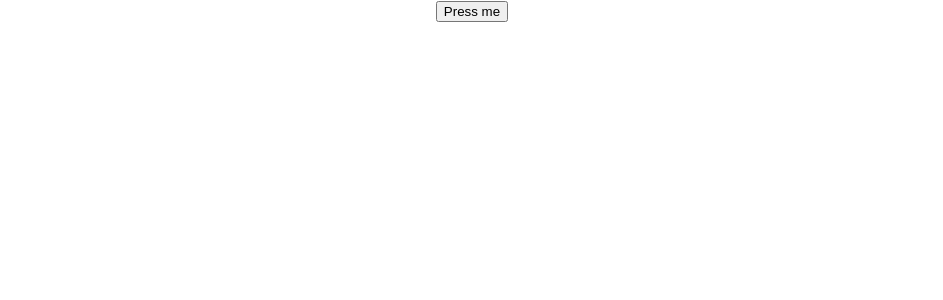
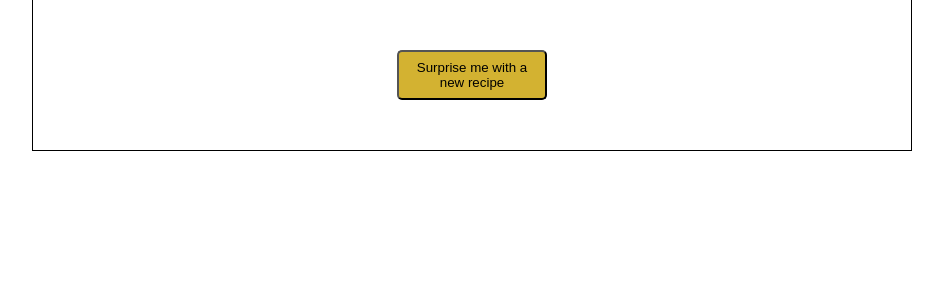
Before and after one commit to alicefirminger/recipeApp, a React (Create React App) app in the folder my-app/: page / in a window 1280 px wide. Shown: the top 300 px of the page, without its empty margins (168-1111 px from the left). Built offline with nearby package versions, Linux system fonts and the light colour scheme.

Commit message:
did some css styling

```diff
--- a/my-app/src/components/App/App.css
+++ b/my-app/src/components/App/App.css
@@ -1,38 +1,42 @@
 .App {
-  text-align: center;
+	display: flex;
+	flex-direction: column;
+	text-align: center;
+	justify-content: center;
+	align-items: center;
+	margin: 0px 200px 0px 200px;
+	font-style: Lato;
+	letter-spacing: 2px;
+	font-size: 20px;
+	border-left: solid 1px black;
+	border-right: solid 1px black;
+	border-bottom: solid 1px black;
+	padding: 50px;
 }
 
-.App-logo {
-  height: 40vmin;
-  pointer-events: none;
+.instructions {
+	text-align: left;
 }
 
-@media (prefers-reduced-motion: no-preference) {
-  .App-logo {
-    animation: App-logo-spin infinite 20s linear;
-  }
+button {
+	background-color: rgb(211, 178, 49);
+	width: 150px;
+	height: 50px;
+	border-radius: 5px;
+	opacity: 1;
+	transition: 0.3s;
+	display: inline-block;
+	text-decoration: none;
+	cursor: pointer;
 }
 
-.App-header {
-  background-color: #282c34;
-  min-height: 100vh;
-  display: flex;
-  flex-direction: column;
-  align-items: center;
-  justify-content: center;
-  font-size: calc(10px + 2vmin);
-  color: white;
+.close-button {
+	background-color: #d64933;
+	width: 150px;
+	height: 50px;
 }
 
-.App-link {
-  color: #61dafb;
+button:hover {
+	opacity: 0.6;
+	cursor: pointer;
 }
-
-@keyframes App-logo-spin {
-  from {
-    transform: rotate(0deg);
-  }
-  to {
-    transform: rotate(360deg);
-  }
-}
--- a/my-app/src/components/App/App.js
+++ b/my-app/src/components/App/App.js
@@ -1,18 +1,20 @@
-import './App.css';
-import RecipeText from '../RecipeText/index';
-import React, { useState } from 'react';
+import "./App.css";
+import RecipeText from "../RecipeText/index";
+import React, { useState } from "react";
 
 function App() {
 	const [showRecipe, setShowRecipe] = useState(false);
 
 	function handleClick() {
 		setShowRecipe(true);
-    console.log('Button clicked');
+		console.log("Button clicked");
 	}
 
 	return (
 		<div className="App">
-      <button onClick={handleClick}>Press me</button>
+			<button onClick={handleClick}>
+				Surprise me with a new recipe
+			</button>
 			{showRecipe && <RecipeText setShowRecipe={setShowRecipe} />}
 		</div>
 	);
--- a/my-app/src/components/RecipeText/index.js
+++ b/my-app/src/components/RecipeText/index.js
@@ -1,23 +1,24 @@
 import { useState, useEffect } from "react";
 import React from "react";
 
-function RecipeText({setShowRecipe}) {
+function RecipeText({ setShowRecipe }) {
 	const [recipe, setRecipe] = useState("");
 	const [instructions, setInstructions] = useState("");
 	const [image, setImage] = useState(null);
 	useEffect(() => {
 		async function getRecipe() {
-        const response = await fetch("https://www.themealdb.com/api/json/v1/1/random.php");
+			const response = await fetch(
+				"https://www.themealdb.com/api/json/v1/1/random.php"
+			);
 			const data = await response.json();
-        setRecipe(data.meals[0].strMeal)
-        setInstructions(data.meals[0].strInstructions)
-        setImage(data.meals[0].strMealThumb)
-        console.log('RecipeText component rendered');
+			setRecipe(data.meals[0].strMeal);
+			setInstructions(data.meals[0].strInstructions);
+			setImage(data.meals[0].strMealThumb);
+			console.log("RecipeText component rendered");
 
 			// console.log(data.meals[0].strMeal)
 			// console.log(data.meals[0].strInstructions)
 			// console.log(data.meals[0].strMealThumb)
-
 		}
 
 		getRecipe();
@@ -25,11 +26,15 @@ function RecipeText({setShowRecipe}) {
 
 	return (
 		<div className="recipe-text">
-        <h2>Recipe Instructions:</h2>
-        <p>{recipe}</p>
-        <p>{instructions}</p>
-        <img src = {image} alt="img of meal"/>
-        <button onClick={() => setShowRecipe(false)}>Close Recipe</button>
+			<h1>{recipe}</h1>
+			<img
+				src={image}
+				alt="img of meal"
+				style={{ width: "400px", height: "auto" }}
+			/>
+			<div className="recipe-container"><h2>Recipe Instructions:</h2>
+			<p className="instructions">{instructions}</p></div>
+			<button className="close-button" onClick={() => setShowRecipe(false)}>Close Recipe</button>
 		</div>
 	);
 }
```
Lines whose indentation alone changed are shown as unchanged.
